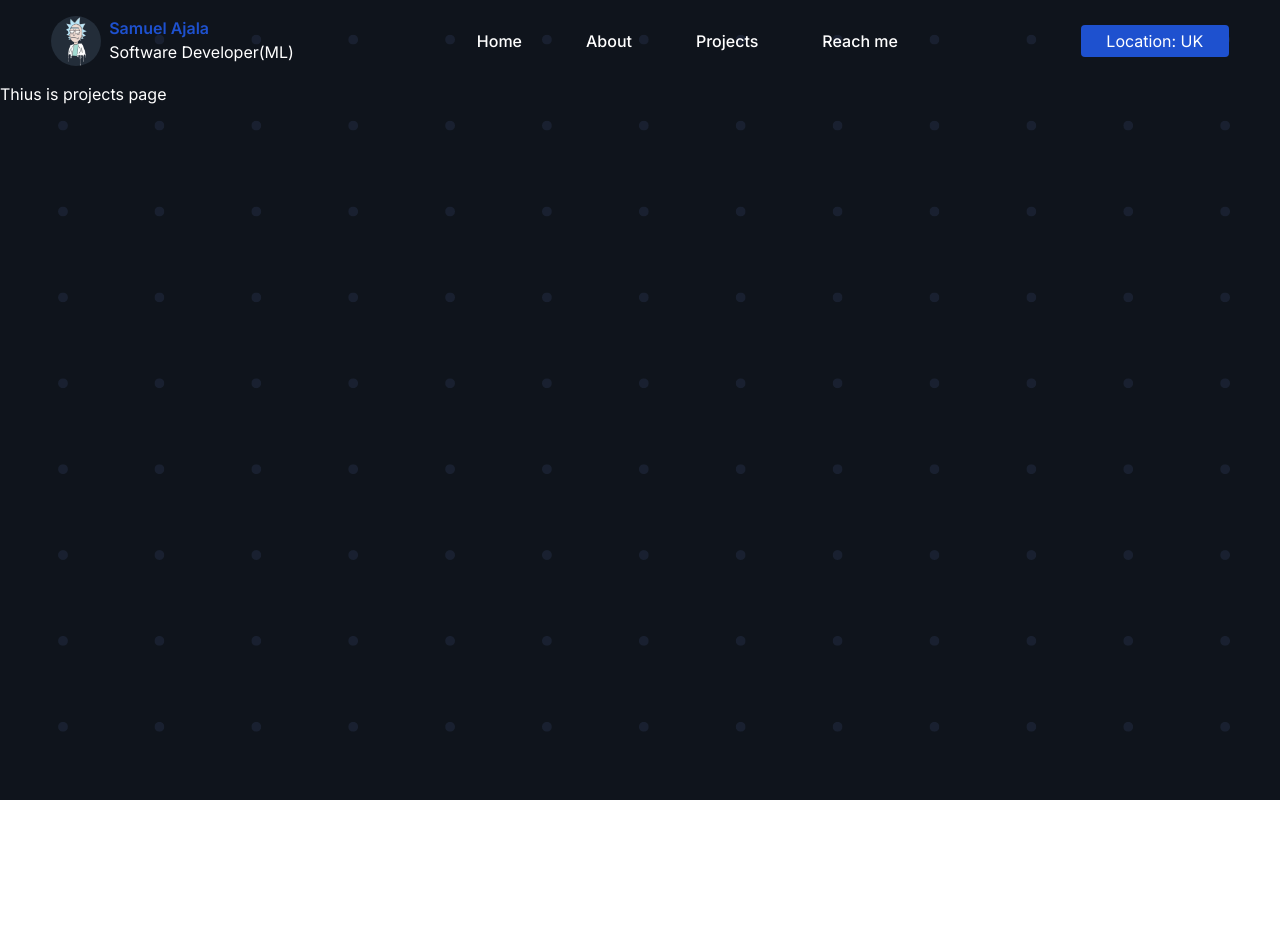
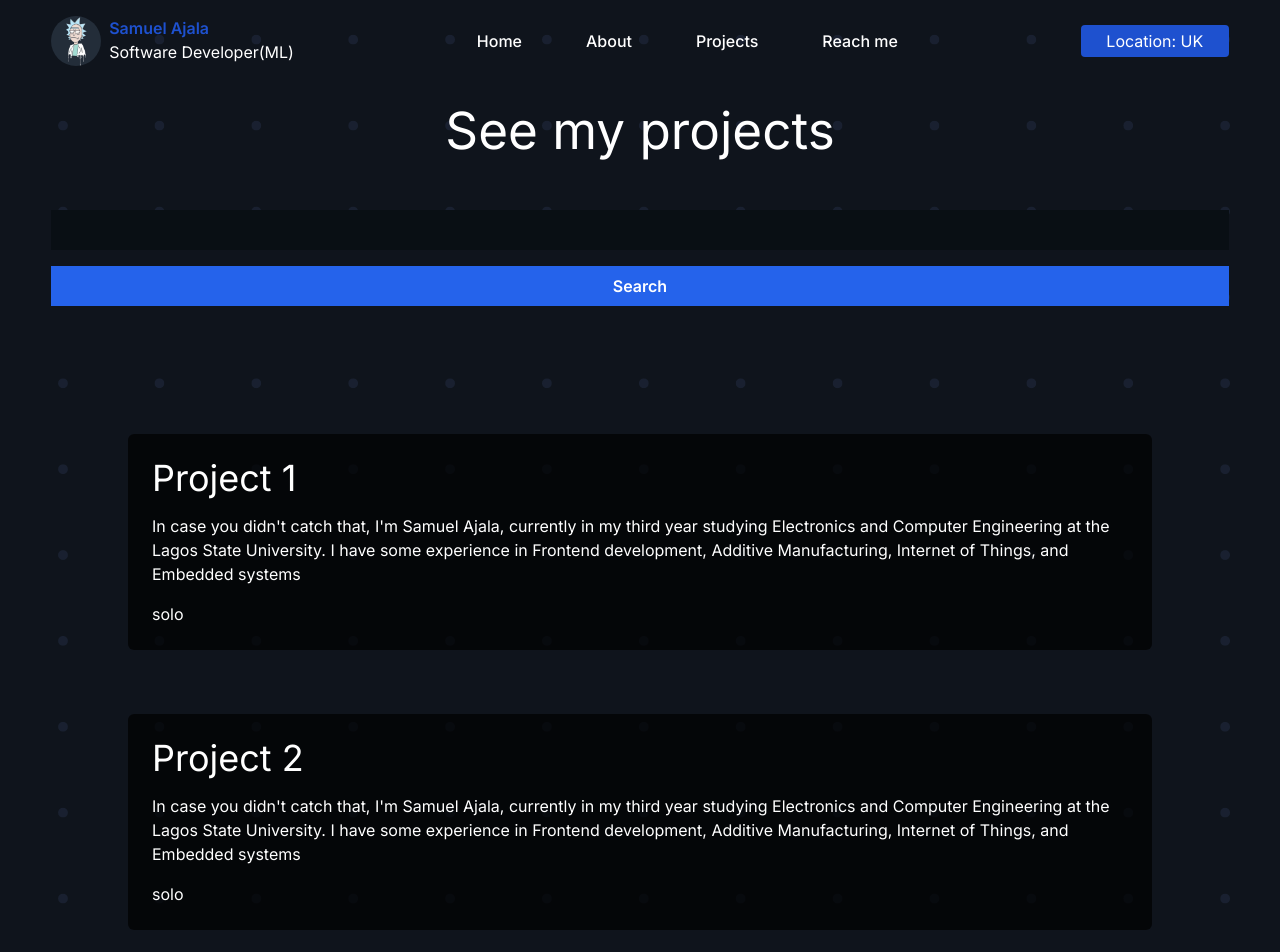
Before and after one commit to samuelajala01/portfolio-v4, a Next.js app: page /projects in a window 1280 px wide. Shown: the top 952 px of the page. Before the commit the page ends 800 px from the top, so only its background shows below. Built offline with nearby package versions, Linux system fonts and the light colour scheme.

Commit message:
feat: added project component

```diff
--- a/src/app/globals.css
+++ b/src/app/globals.css
@@ -18,6 +18,7 @@
 
 body{
   background-image: url("../../public/bg-dark.png");
+  background-attachment: fixed;
   color: white;
   font-family: 'Segoe UI', Tahoma, Geneva, Verdana, sans-serif;
 }
--- a/src/app/projects/page.jsx
+++ b/src/app/projects/page.jsx
@@ -1,10 +1,20 @@
 import Navbar from "@/components/Navbar";
+import Project from "@/components/Project";
 
 const projects = () => {
   return (
-    <>
-      <Navbar />
-      <div>Thius is projects page</div>
+    <><Navbar />
+      <section className="mx-[4vw] mt-8 text-center mb-32">
+      <h1 className="text-2xl md:text-[4vw] text-center mb-16">See my projects</h1>
+     <div className="m-auto"> <input type="search" className="py-2 pl-[1rem] w-full text-[var(--pry)] bg-[#090f14] mb-4"/>
+      <button className="py-2 px-4 bg-blue-600 w-full block font-semibold">Search</button></div></section>
+
+      <div className="mx-[4vw]">
+        <Project title="Project 1" desc="In case you didn't catch that, I'm Samuel Ajala, currently in my third year studying Electronics and Computer Engineering at the Lagos State University. I have some experience in Frontend development, Additive Manufacturing, Internet of Things, and Embedded systems" type="solo"/>
+        <Project title="Project 2" desc="In case you didn't catch that, I'm Samuel Ajala, currently in my third year studying Electronics and Computer Engineering at the Lagos State University. I have some experience in Frontend development, Additive Manufacturing, Internet of Things, and Embedded systems" type="solo"/>
+        <Project title="Project 3" desc="In case you didn't catch that, I'm Samuel Ajala, currently in my third year studying Electronics and Computer Engineering at the Lagos State University. I have some experience in Frontend development, Additive Manufacturing, Internet of Things, and Embedded systems" type="solo"/>
+        <Project title="Project 4" desc="In case you didn't catch that, I'm Samuel Ajala, currently in my third year studying Electronics and Computer Engineering at the Lagos State University. I have some experience in Frontend development, Additive Manufacturing, Internet of Things, and Embedded systems" type="solo"/>
+      </div>
     </>
   );
 };
--- /dev/null
+++ b/src/components/Project.jsx
@@ -0,0 +1,17 @@
+import Link from "next/link";
+
+const Project = ({ title, type, desc }) => {
+  return (
+    <>
+      <div className="max-w-[64rem] mx-auto bg-black bg-opacity-[0.7] rounded-md p-6 text-left mb-16">
+        <h2 className="text-2xl md:text-4xl ">
+          <Link href="./">{title}</Link>
+        </h2>
+        <p className="my-4">{desc}</p>
+        <p className="">{type}</p>
+      </div>
+    </>
+  );
+};
+
+export default Project;
```
